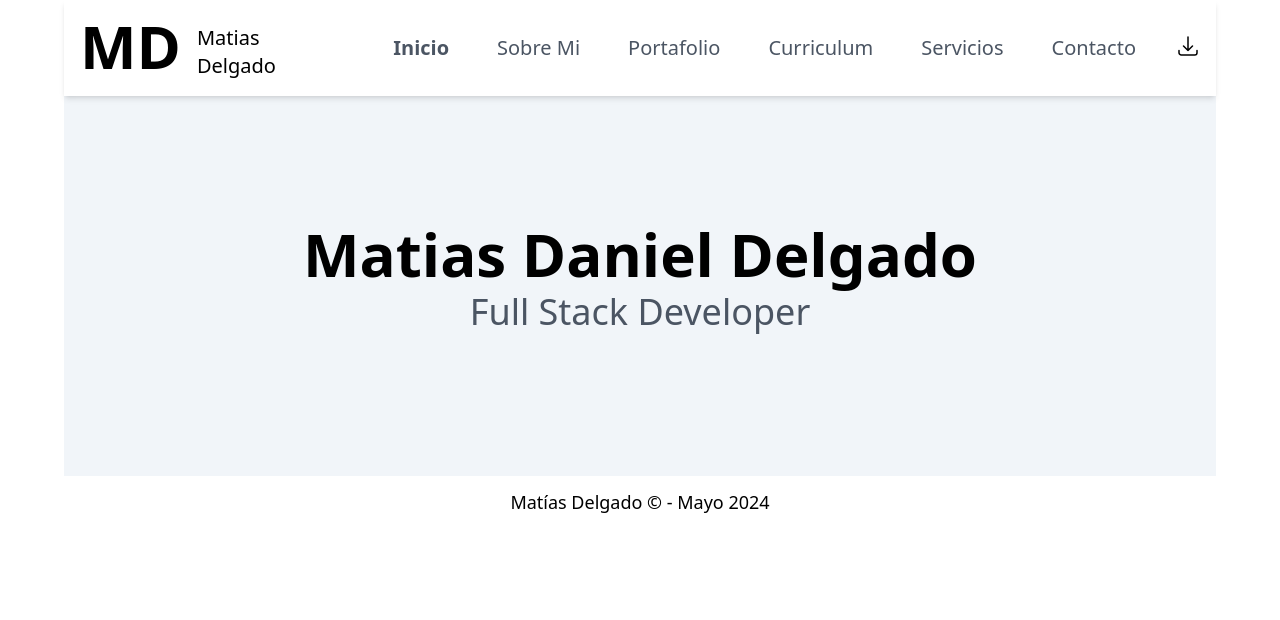
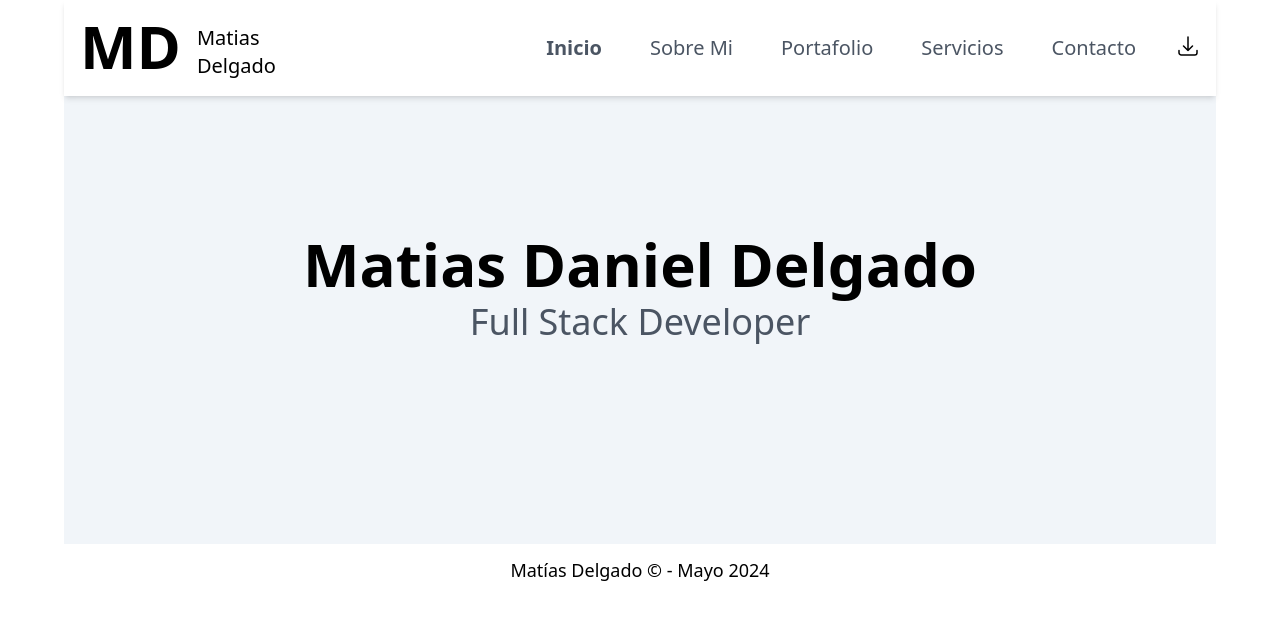
Before and after one commit to Mati69lbt/Matias-Delgado, a React (Vite) app: page /home in a window 1280 px wide. Shown: the top 620 px of the page. Built offline with nearby package versions, Linux system fonts and the light colour scheme.

Commit message:
arreglos

```diff
--- a/src/components/Contacto.jsx
+++ b/src/components/Contacto.jsx
@@ -5,6 +5,10 @@ const Contacto = () => {
   if (state.succeeded) {
     document.getElementById("contact-form").reset();
   }
+  const a = [1, 2, 3];
+  console.log(a);
+  const b = [4, 5, 6];
+  console.log(a.concat(b));
 
   return (
     <div>
--- a/src/components/Curriculum.jsx
+++ /dev/null
@@ -1,11 +0,0 @@
-import React from "react";
-
-const Curriculum = () => {
-  return (
-    <div>
-      <h1 className="font-bold text-5xl p-10">Curriculum Vitae</h1>
-    </div>
-  );
-};
-
-export default Curriculum;
--- a/src/components/Home.jsx
+++ b/src/components/Home.jsx
@@ -2,7 +2,7 @@
 
 const Home = () => {
   return (
-    <div className="text-center md:p-32 py-20 w-full">
+    <div className="text-center min-h-96 flex flex-col justify-center items-center mb-16">
       <h1 className="md:text-6xl font-bold mb-2 text-5xl">
         Matias Daniel Delgado
       </h1>
@@ -14,10 +14,3 @@ const Home = () => {
 };
 
 export default Home;
-
-//  <div className="text-center md:p-32 py-20 w-full">
-//    <h1 className="md:text-6xl font-bold mb-2 text-5xl">
-//      Matias Daniel Delgado
-//    </h1>
-//    <h3 className="text-4xl font-medium text-gray-600">Full Stack Developer</h3>
-//  </div>
--- a/src/components/Imagenes.jsx
+++ b/src/components/Imagenes.jsx
@@ -45,7 +45,6 @@ const Imagenes = ({ imagenes }) => {
                 alt={`imagen-${index}`}
                 className="w-full h-auto max-h-96 object-scale-down mx-auto p-4"
               />
-
             </div>
             <button
               onClick={() => openModal(imagen)}
--- a/src/components/layout/HeaderNav.jsx
+++ b/src/components/layout/HeaderNav.jsx
@@ -3,7 +3,7 @@
 import { NavLink } from "react-router-dom";
 import Download from "../Download";
 import Swal from "sweetalert2";
-import pdfFile from "../../download/MatiasDelgadoCV24.pdf";
+import pdfFile from "../../download/MDelgadoJ24.pdf";
 
 const HeaderNav = () => {
   const handleDownloadClick = (event) => {
@@ -11,7 +11,7 @@ const HeaderNav = () => {
 
     Swal.fire({
       title: "¿Quieres descargar mi curriculum?",
-      text: "Gracias por ver mi pagina web",
+      text: "Gracias por visitar mi pagina web",
       icon: "question",
       showCancelButton: true,
       confirmButtonColor: "#3085d6",
@@ -23,7 +23,7 @@ const HeaderNav = () => {
         // Usar require para obtener la ruta del archivo PDF en src
         const link = document.createElement("a");
         link.href = pdfFile;
-        link.setAttribute("download", "MatiasDelgadoCV24.pdf");
+        link.setAttribute("download", "MatiasDelgado.pdf");
         document.body.appendChild(link);
         link.click();
         document.body.removeChild(link);
@@ -80,18 +80,6 @@ const HeaderNav = () => {
             </li>
             <li>
               <NavLink
-                to="/curriculum"
-                className={({ isActive }) =>
-                  isActive
-                    ? "text-gray-600 hover:bg-gray-200 p-2 rounded font-bold text-xl"
-                    : "text-gray-600 hover:bg-gray-200 p-2 rounded text-xl"
-                }
-              >
-                Curriculum
-              </NavLink>
-            </li>
-            <li>
-              <NavLink
                 to="/servicios"
                 className={({ isActive }) =>
                   isActive
--- a/src/router/Rutas.jsx
+++ b/src/router/Rutas.jsx
@@ -4,7 +4,7 @@ import { BrowserRouter, Route, Routes } from "react-router-dom";
 import Inicio from "../components/Inicio";
 import Portafolio from "../components/Portafolio";
 import Servicios from "../components/Servicios";
-import Curriculum from "../components/Curriculum";
+
 import Contacto from "../components/Contacto";
 import HeaderNav from "../components/layout/HeaderNav";
 import Footer from "../components/layout/Footer";
@@ -16,17 +16,14 @@ const Rutas = () => {
       {/* Header y Navegación */}
       <HeaderNav />
       {/* Contenido Central */}
-      <main className="flex-grow">
       <Routes>
         <Route path="/" element={<Home />} />
         <Route path="/home" element={<Home />} />
         <Route path="/inicio" element={<Inicio />} />
         <Route path="/portafolio" element={<Portafolio />} />
         <Route path="/servicios" element={<Servicios />} />
-          <Route path="/curriculum" element={<Curriculum />} />
         <Route path="/contacto" element={<Contacto />} />
       </Routes>
-      </main>
       {/* Footer */}
       <Footer />
     </BrowserRouter>
```
Also changed, not shown: 2 other files (tests, documents, lock files or other folders). Lines whose indentation alone changed are shown as unchanged.
